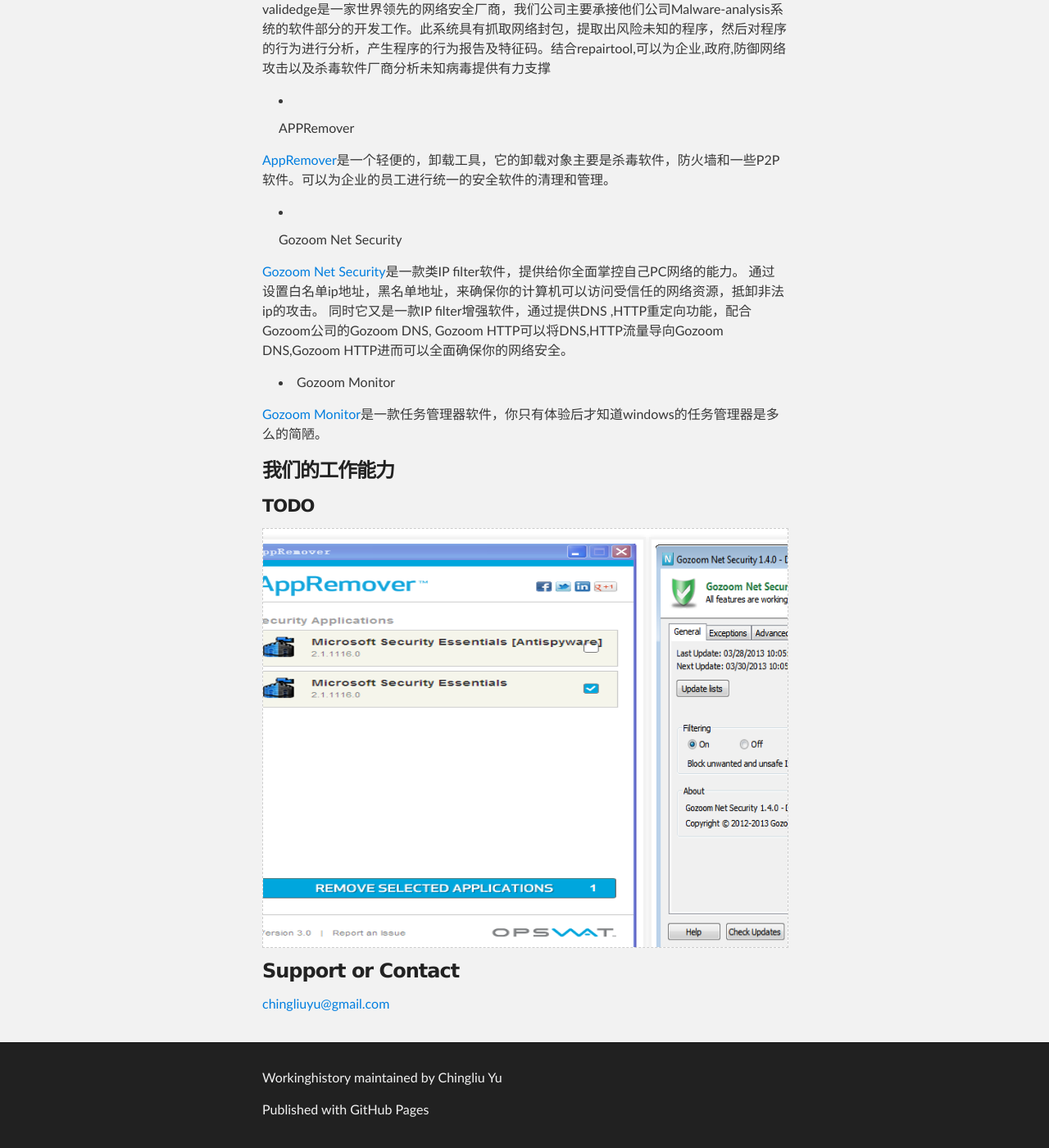
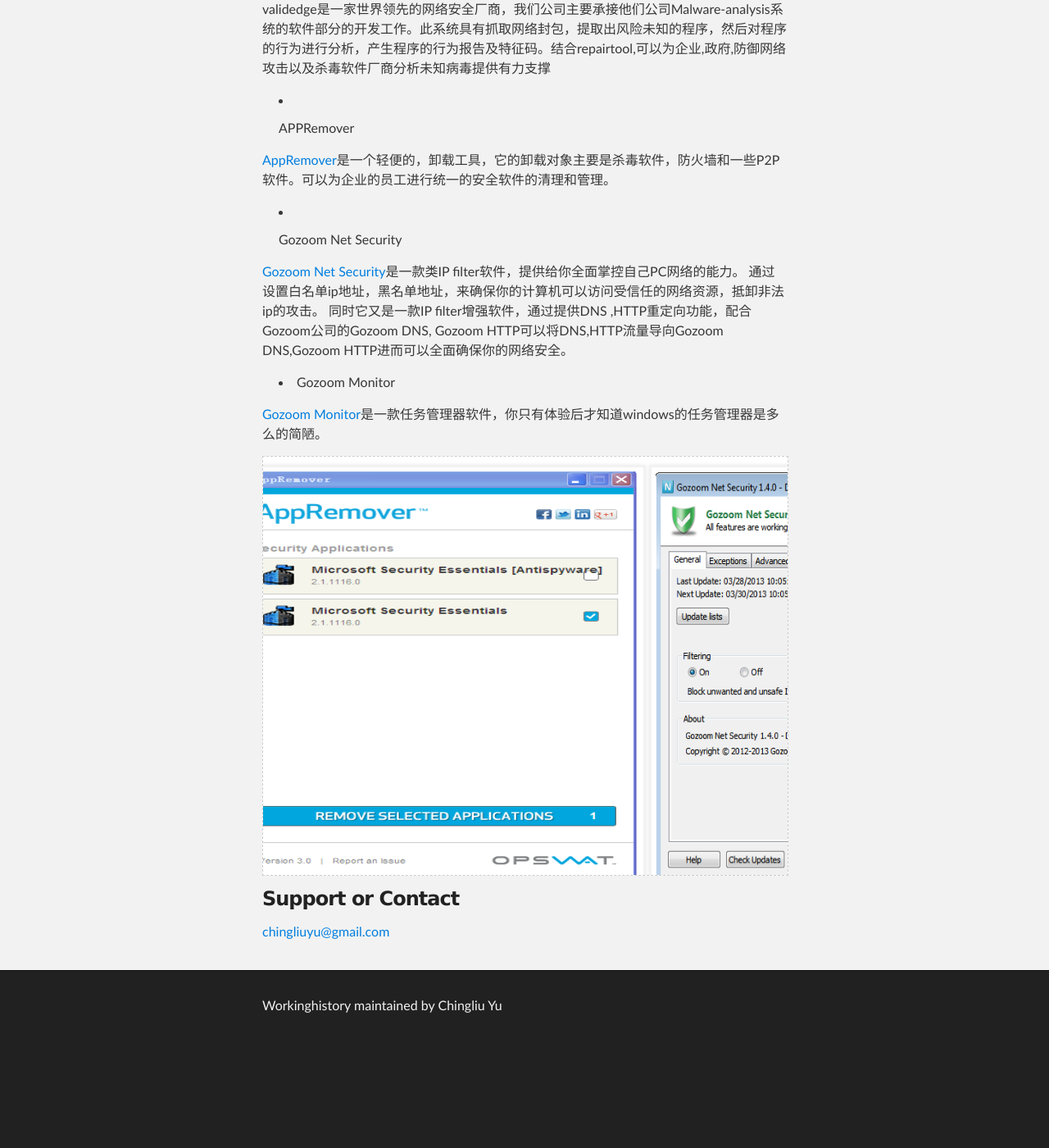
Before and after one commit to Chingliu/WorkingHistory, a Jekyll site: the page index.html, which Jekyll copies as it is, in a window 1280 px wide and 1400 px high, scrolled down 542 px. Shown: the whole window at 82% size. Built offline with Jekyll 4.4.1, drawn with Linux system fonts in a browser that asks for light colours; after the commit the page ends 1815 px from its top, so only the background shows below that.

Commit message:
improved

```diff
--- a/index.html
+++ b/index.html
@@ -67,8 +67,6 @@
 <!--
 <img src="images/Gmonitor.png" alt="Gozoom Monitor Snapshot" />
  -->
-<h3>我们的工作能力</h3>
-<h4>TODO</h4>
 
 <div id="demo">
 <div id="indemo">
@@ -110,7 +108,6 @@
     <div id="footer_wrap" class="outer">
       <footer class="inner">
         <p class="copyright">Workinghistory maintained by Chingliu Yu</p>
-        <p>Published with GitHub Pages</p>
       </footer>
     </div>
 
```
